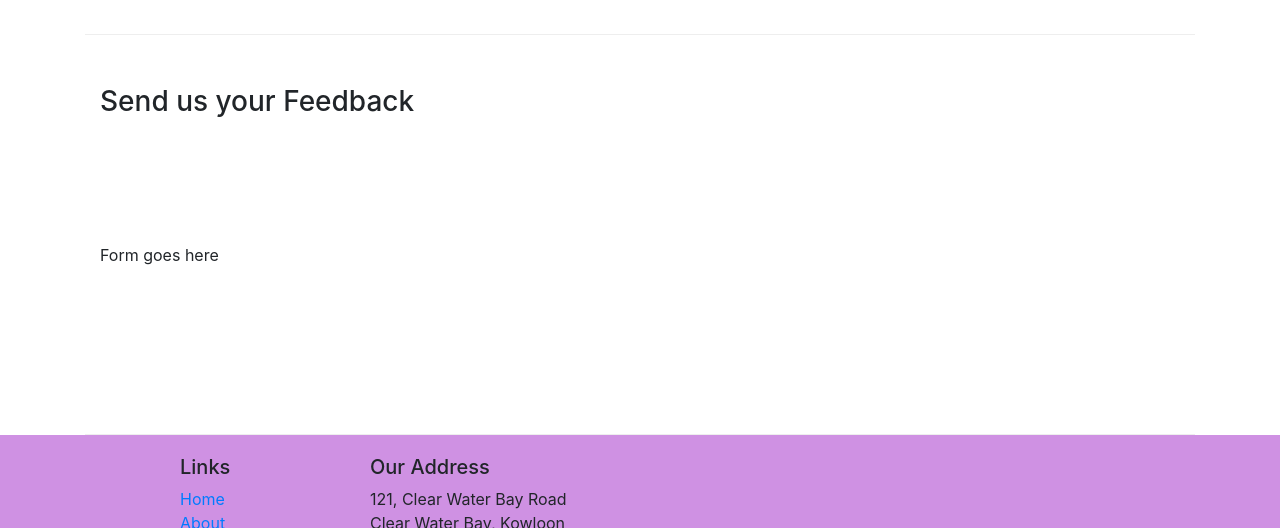
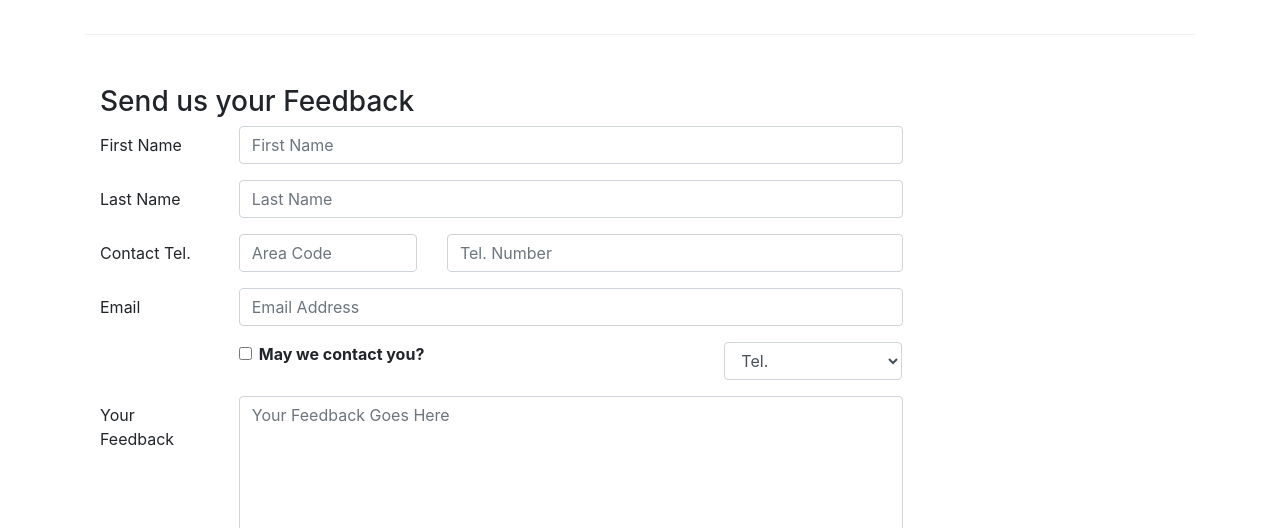
Before and after one commit to hiteshVadher/bootstrap, a website: page contactus.html in a window 1280 px wide. Shown: the part 830-1358 px from the top of the page. Drawn offline with nearby package versions, Linux system fonts and the light colour scheme.

Commit message:
forms and some minor updates

```diff
--- a/contactus.html
+++ b/contactus.html
@@ -24,7 +24,7 @@
             <button class="navbar-toggler" type="button" data-toggle="collapse" data-target="#Navbar">
                 <span class="navbar-toggler-icon"></span>
             </button>
-            <a class="navbar-brand" href="#">Ristorante Con Fusion</a>
+            <a class="navbar-brand" href="./index.html">Ristorante Con Fusion</a>
             <div class="collapse navbar-collapse" id="Navbar">
                 <ul class="navbar-nav mr-auto">
                         <li class="nav-item"><a class="nav-link" href="./index.html"><span class="fa fa-home fa-lg"></span> Home</a></li>
@@ -94,7 +94,74 @@
               <h3>Send us your Feedback</h3>
            </div>
             <div class="col-12 col-md-9">
-                Form goes here
+                <form>
+                    <div class="form-group row">
+                        <label for="firstname" class="col-md-2 col-form-label">First Name</label>
+                        <div class="col-md-10">
+                            <input type="text" class="form-control" id="firstname"
+                            name="firstname" placeholder="First Name">
+                        </div>
+                    </div>
+                    <div class="form-group row">
+                        <label for="lastname" class="col-md-2 col-form-label">Last Name</label>
+                        <div class="col-md-10">
+                            <input type="text" class="form-control" id="lastname"
+                            name="lastname" placeholder="Last Name">
+                        </div>
+                    </div>
+                    <div class="form-group row">
+                        <label for="talnum" class="col-12 col-md-2 col-form-label">Contact Tel.</label>
+                        <div class="col-5 col-md-3">
+                            <input type="tel" class="form-control" id="areacode"
+                            name="areacode" placeholder="Area Code">
+                        </div>
+                        <div class="col-7 col-md-7">
+                            <input type="tel" class="form-control" id="telnum"
+                            name="telnum" placeholder="Tel. Number">
+                        </div>
+                    </div>
+                    <div class="form-group row">
+                        <label for="email" class="col-md-2 col-form-label">Email</label>
+                        <div class="col-md-10">
+                            <input type="email" class="form-control" id="email"
+                            name="email" placeholder="Email Address">
+                        </div>
+                    </div>
+
+                    <div class="form-group row">
+                        <div class="col-md-6 offset-md-2">
+                            <div class="form-check">
+                                <input type="checkbox" class="form-check-input"
+                                name="approve" id="approve" value="">
+                                <label class="form-check-label" for="approve">
+                                    <strong> May we contact you?</strong>
+                                </label>
+                            </div>
+                        </div>
+                        <div class="col-md-3 offset-md-1">
+                            <select class="form-control">
+                                <option>Tel.</option>
+                                <option>Email</option>
+                            </select>
+                        </div>
+                    </div>
+
+                    <div class="form-group row">
+                        <label for="Feedback" class="col-md-2 col-form-label">Your Feedback</label>
+                        <div class="col-md-10">
+                            <textarea class="form-control" id="Feedback"
+                            name="feedback" placeholder="Your Feedback Goes Here" rows="7"></textarea>
+                        </div>
+                    </div>
+
+                    <div class="form-group row">
+                        <div class="offset-md-2 col-md-10">
+                            <button type="submit" class="btn btn-primary">
+                                Send Feedback
+                            </button>
+                        </div>
+                    </div>
+                </form>
             </div>
              <div class="col-12 col-md">
             </div>
@@ -108,8 +175,8 @@
                 <div class="col-4 offset-1 col-sm-2">
                     <h5>Links</h5>
                     <ul class="list-unstyled">
-                        <li><a href="#">Home</a></li>
-                        <li><a href="#">About</a></li>
+                        <li><a href="./index.html">Home</a></li>
+                        <li><a href="./aboutus.html">About</a></li>
                         <li><a href="#">Menu</a></li>
                         <li><a href="#">Contact</a></li>
                     </ul>
```
Also changed, not shown: aboutus.html (+2 -2 lines), index.html (+1 -1 lines).
